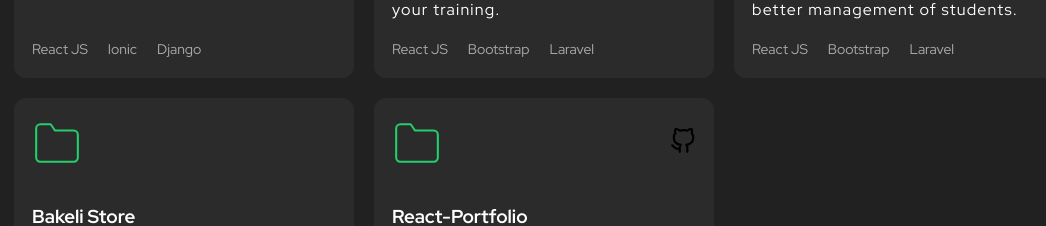
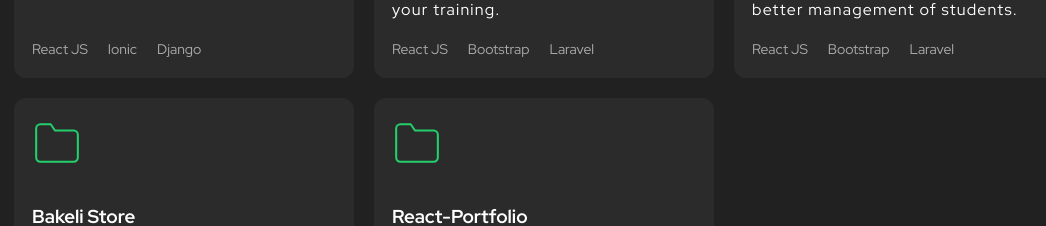
Before and after one commit to h4r0n1/react-portfolio, a React (Vite) app: page / in a window 1280 px wide. Shown: the part 1809-2035 px from the top of the page, without its empty margins (96-1142 px from the left). Built offline with nearby package versions, Linux system fonts and the light colour scheme.

Commit message:
✅ Removed GitHub link in projects section

```diff
--- a/src/Components/Portfolio/Projects.js
+++ b/src/Components/Portfolio/Projects.js
@@ -45,7 +45,7 @@ export const projects = [
     id: id,
     title: "React-Portfolio",
     description: "React version of my HTML & CSS Portfolio.",
-    githubLink: "https://github.com/h4r0n1/react-portfolio",
+    githubLink: "",
     deployLink: "",
     techno: ["React JS", "Syled-Components", "Vite"],
   },
```
